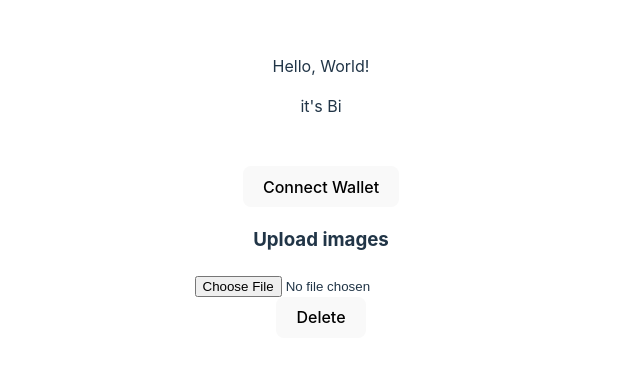
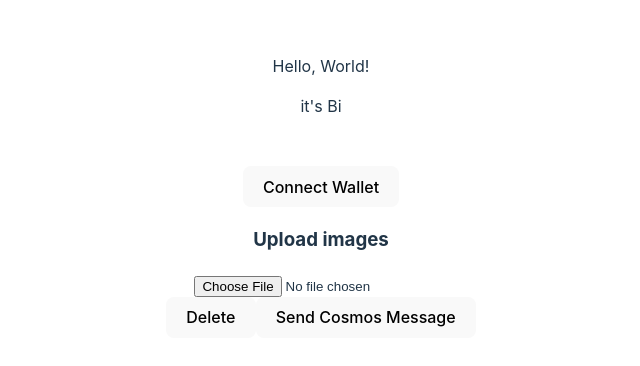
Before and after one commit to BiPhan4/publish, a Vue app: page / in a window 1280 px wide. Shown: the part 196-562 px from the top of the page, without its empty margins (319-959 px from the left). Built offline with nearby package versions, Linux system fonts and the light colour scheme.

Commit message:
call the outpost to send a cosmos msg from cli

```diff
--- a/src/components/HelloWorld.vue
+++ b/src/components/HelloWorld.vue
@@ -131,12 +131,30 @@ const promptDeleteConfirmation = async function() {
   }
 }
 
+const sendCosmosMsgCli = async function() {
+
+    const walletConfig = {
+      selectedWallet: 'keplr',
+      ...wasmd
+    }
+
+    window.keplr.experimentalSuggestChain(wasmd.chainConfig)
+    // Hooking up the wallet to your app
+    wallet.value = await WalletHandler.trackWallet(walletConfig)
+
+    fileIo = await FileIo.trackIo(wallet.value, '1.0.9')
+    // The first time a user connects, they must init the system
+    const storage = await StorageHandler.trackStorage(wallet.value)
+    const msg0 = storage.sendCosmosMsgCLI()
+
+    await fileIo.broadcastForOutpost(msg0)
+
+}
+
 
 </script>
 
-
 <template>
-
 
   <p>{{ "it's Bi" }}</p>
 
@@ -147,6 +165,7 @@ const promptDeleteConfirmation = async function() {
       <input type="file" class="input-file" @change="onChange">
       </div>
       <button type="button" @click="promptDeleteConfirmation()">{{wallet.value ? "Connected" : "Delete"}}</button>
+      <button type="button" @click="sendCosmosMsgCli()">Send Cosmos Message</button>
   </div>
 
 </template>
--- a/src/components/wasmdConfig.js
+++ b/src/components/wasmdConfig.js
@@ -4,13 +4,13 @@ export const wSignerChain = 'localwasm-1'
 export const wasmd = {
 signerChain: wSignerChain,
 enabledChains: [wSignerChain],
-queryAddr: 'http://localhost:59633',
-txAddr: 'http://localhost:59632',
+queryAddr: 'http://localhost:63720',
+txAddr: 'http://localhost:63709',
 chainConfig: { // wasmd chain config
     chainId: wSignerChain,
     chainName: 'wasmd localnet',
-    rpc: 'http://localhost:59632',
-    rest: 'http://localhost:59634',
+    rpc: 'http://localhost:63709',
+    rest: 'http://localhost:63721',
     bip44: {
         coinType: 118
     },
```
Also changed, not shown: 1 other file (tests, documents, lock files or other folders).
